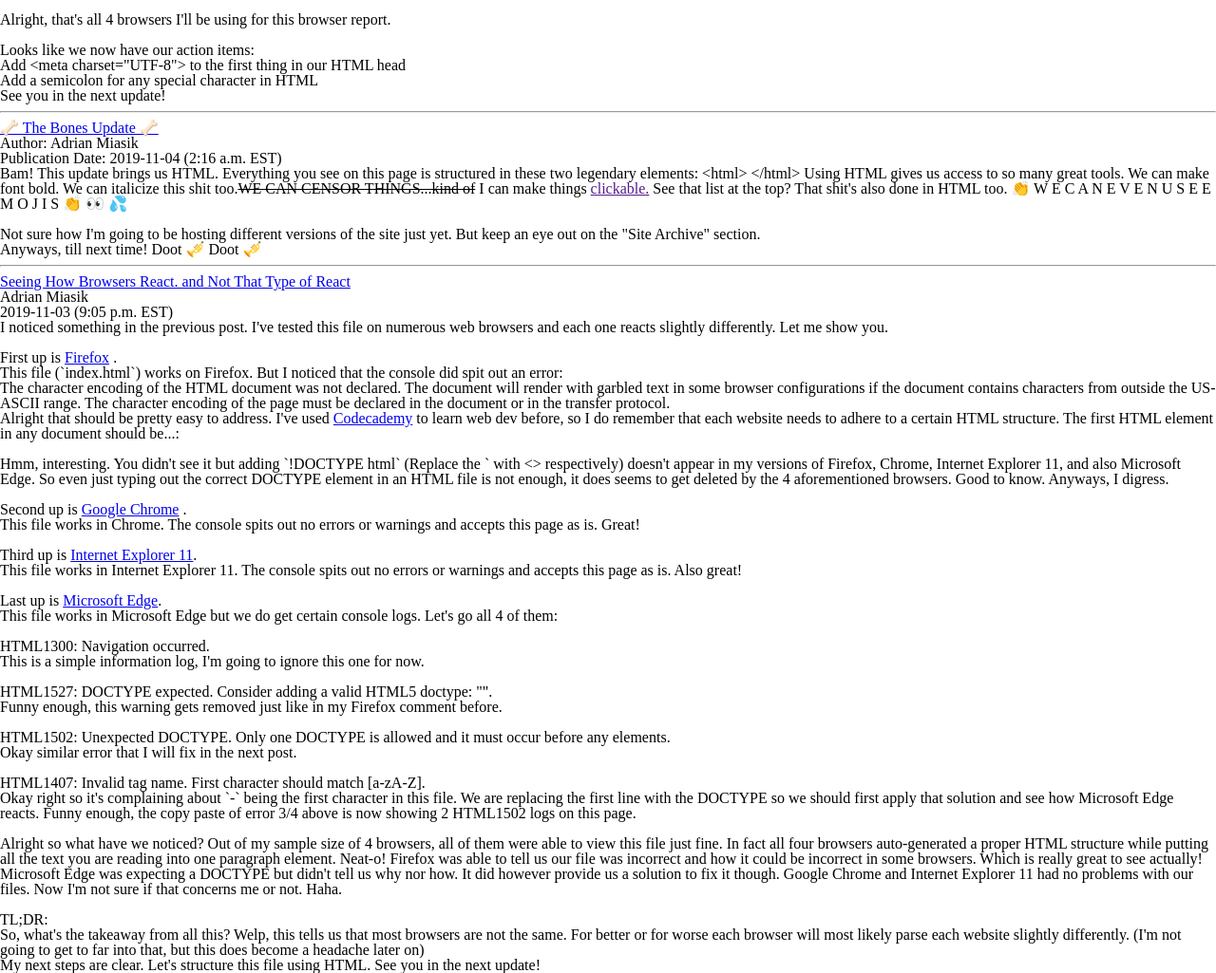
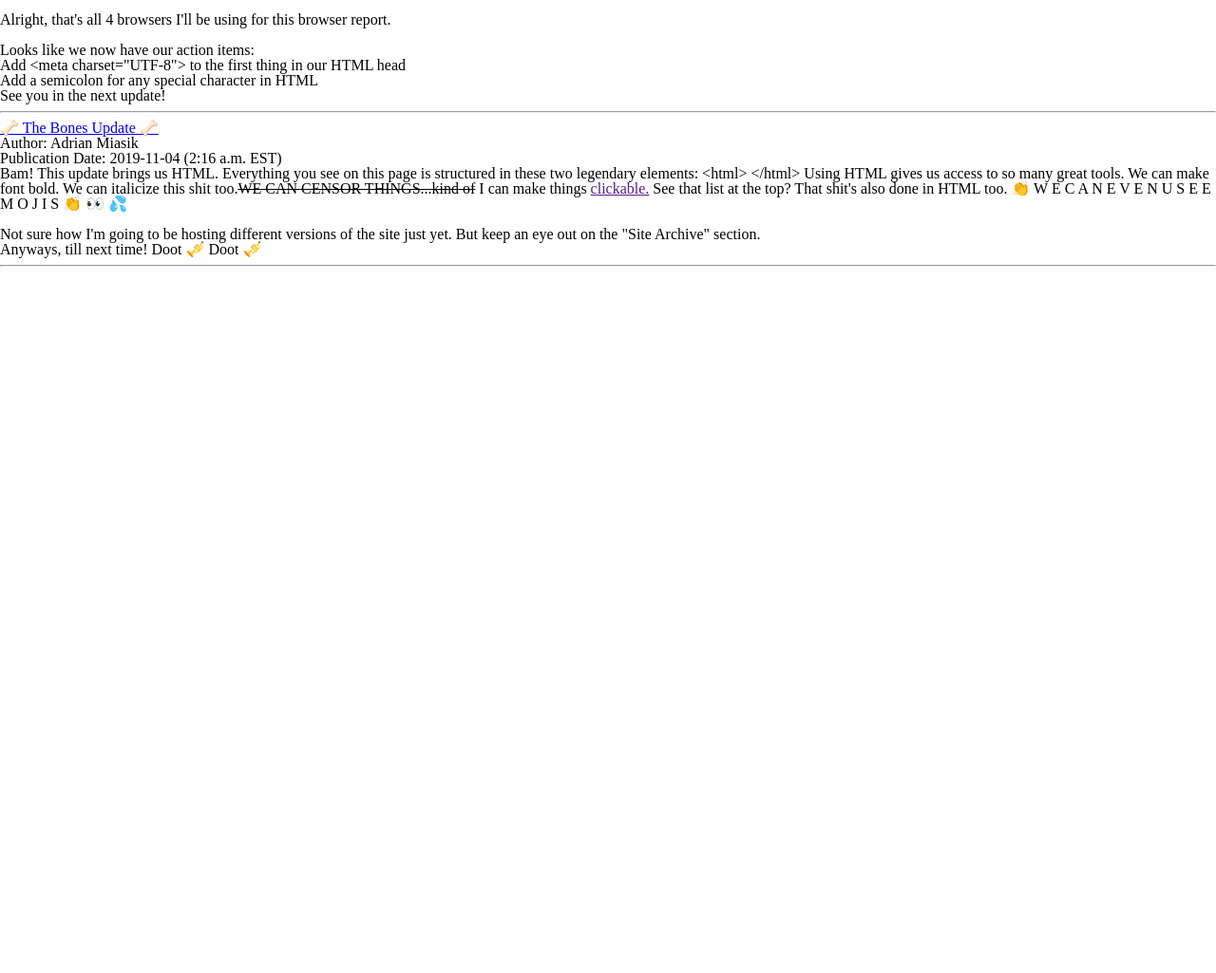
Before and after one commit to adrian-miasik/adrianmiasik.com, a website: page pages/2019-content.html in a window 1280 px wide. Shown: the part 5368-6393 px from the top of the page at 95% size. After the commit the page ends 5657 px from the top, so only its background shows below. Drawn offline with Linux system fonts and the light colour scheme.

Commit message:
Remove our second log from 2019-content.html
This content already exists within seeing-how-browsers-react-and-not-that-type-of-react.html

```diff
--- a/pages/2019-content.html
+++ b/pages/2019-content.html
@@ -696,134 +696,6 @@ url("../images/this-image-you-are-looking-at.png");'
         </p>
       </div>
       <hr />
-
-      <!-- Seeing How Browsers React. and Not That Type of React -->
-      <div>
-        <a href="https://deploy-preview-1--adrianmiasik.netlify.com/">
-          <h2>Seeing How Browsers React. and Not That Type of React</h2></a
-        >
-        <h3>Adrian Miasik</h3>
-        <h3>2019-11-03 (9:05 p.m. EST)</h3>
-        <p>
-          I noticed something in the previous post. I've tested this file on
-          numerous web browsers and each one reacts slightly differently. Let me
-          show you.
-          <br />
-          <br />
-          First up is
-          <a href="https://www.mozilla.org/firefox/new/">Firefox</a> .
-          <br />
-          This file (`index.html`) works on Firefox. But I noticed that the
-          console did spit out an error:
-          <br />
-        </p>
-        <blockquote>
-          The character encoding of the HTML document was not declared. The
-          document will render with garbled text in some browser configurations
-          if the document contains characters from outside the US-ASCII range.
-          The character encoding of the page must be declared in the document or
-          in the transfer protocol.
-        </blockquote>
-        <p>
-          Alright that should be pretty easy to address. I've used
-          <a href="https://www.codecademy.com/">Codecademy</a> to learn web dev
-          before, so I do remember that each website needs to adhere to a
-          certain HTML structure. The first HTML element in any document should
-          be...:<!DOCTYPE html>
-          <br />
-          <br />
-          Hmm, interesting. You didn't see it but adding `!DOCTYPE html`
-          (Replace the ` with <> respectively) doesn't appear in my versions of
-          Firefox, Chrome, Internet Explorer 11, and also Microsoft Edge. So
-          even just typing out the correct DOCTYPE element in an HTML file is
-          not enough, it does seems to get deleted by the 4 aforementioned
-          browsers. Good to know. Anyways, I digress.
-          <br />
-          <br />
-          Second up is
-          <a href="https://www.google.com/chrome/">Google Chrome</a> .
-          <br />
-          This file works in Chrome. The console spits out no errors or warnings
-          and accepts this page as is. Great!
-          <br />
-          <br />
-          Third up is
-          <a
-            href="https://support.microsoft.com/en-us/help/17621/internet-explorer-downloads"
-            >Internet Explorer 11</a
-          >.
-          <br />
-          This file works in Internet Explorer 11. The console spits out no
-          errors or warnings and accepts this page as is. Also great!
-          <br />
-          <br />
-          Last up is
-          <a href="https://www.microsoft.com/windows/microsoft-edge"
-            >Microsoft Edge</a
-          >.
-          <br />
-          This file works in Microsoft Edge but we do get certain console logs.
-          Let's go all 4 of them:
-          <br />
-          <br />
-          <code> HTML1300: Navigation occurred.</code>
-          <br />
-          This is a simple information log, I'm going to ignore this one for
-          now.
-          <br />
-          <br />
-          <code>
-            HTML1527: DOCTYPE expected. Consider adding a valid HTML5 doctype:
-            "<!DOCTYPE html>".</code
-          >
-          <br />
-          Funny enough, this warning gets removed just like in my Firefox
-          comment before.
-          <br />
-          <br />
-          <code>
-            HTML1502: Unexpected DOCTYPE. Only one DOCTYPE is allowed and it
-            must occur before any elements.</code
-          >
-          <br />
-          Okay similar error that I will fix in the next post.
-          <br />
-          <br />
-          <code>
-            HTML1407: Invalid tag name. First character should match
-            [a-zA-Z].</code
-          >
-          <br />
-          Okay right so it's complaining about `-` being the first character in
-          this file. We are replacing the first line with the DOCTYPE so we
-          should first apply that solution and see how Microsoft Edge reacts.
-          Funny enough, the copy paste of error 3/4 above is now showing 2
-          HTML1502 logs on this page.
-          <br />
-          <br />
-          Alright so what have we noticed? Out of my sample size of 4 browsers,
-          all of them were able to view this file just fine. In fact all four
-          browsers auto-generated a proper HTML structure while putting all the
-          text you are reading into one paragraph element. Neat-o! Firefox was
-          able to tell us our file was incorrect and how it could be incorrect
-          in some browsers. Which is really great to see actually! Microsoft
-          Edge was expecting a DOCTYPE but didn't tell us why nor how. It did
-          however provide us a solution to fix it though. Google Chrome and
-          Internet Explorer 11 had no problems with our files. Now I'm not sure
-          if that concerns me or not. Haha.
-          <br />
-          <br />
-          <strong>TL;DR:</strong>
-          <br />
-          So, what's the takeaway from all this? Welp, this tells us that most
-          browsers are not the same. For better or for worse each browser will
-          most likely parse each website slightly differently. (I'm not going to
-          get to far into that, but this does become a headache later on)
-          <br />
-          My next steps are clear. Let's structure this file using HTML. See you
-          in the next update!
-        </p>
-      </div>
     </div>
   </body>
 </html>
```
